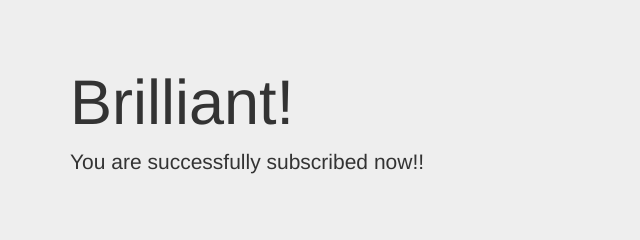
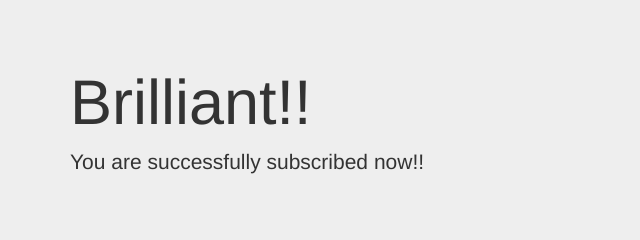
Before and after one commit to zoeldjian/mywebsite-testing, a website: page success.html in a window 1280 px wide. Shown: the full height of the page, 0-640 px from the left. Drawn offline with nearby package versions, Linux system fonts and the light colour scheme.

Commit message:
cobapush

```diff
--- a/success.html
+++ b/success.html
@@ -9,7 +9,7 @@
   <body>
     <div class="jumbotron jumbotron-fluid">
       <div class="container">
-        <h1 class="display-4">Brilliant!</h1>
+        <h1 class="display-4">Brilliant!!</h1>
         <p class="lead">You are successfully subscribed now!!</p>
       </div>
     </div>
```
